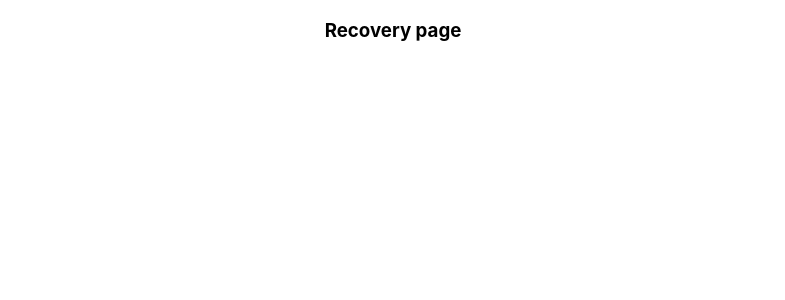
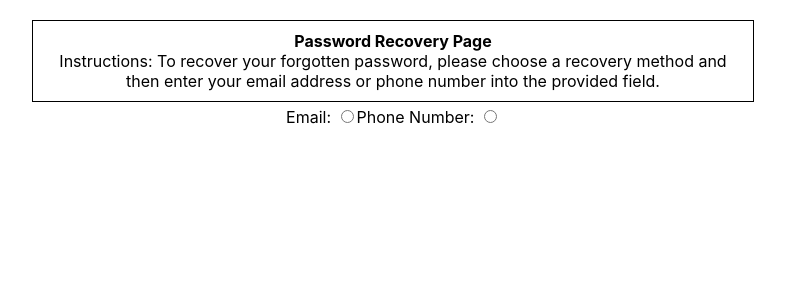
Before and after one commit to jbz6587/ezBank, a React (Create React App) app in the folder ezbank/: page /pwrecovery in a window 1280 px wide. Shown: the top 300 px of the page, without its empty margins (247-1032 px from the left). Built offline with nearby package versions, Linux system fonts and the light colour scheme.

Commit message:
Made progress on the password recovery page

```diff
--- /dev/null
+++ b/ezbank/src/css/pwrecovery.css
@@ -0,0 +1,14 @@
+
+#instructions {
+	text-align: center;
+	border-style: solid;
+	border-width: 1px;
+	border-color: black;
+	margin: 20px auto 5px auto;
+	padding: 10px;
+	width: 700px;
+}
+
+label {
+	width: auto;
+}
--- a/ezbank/src/views/pwrecovery.js
+++ b/ezbank/src/views/pwrecovery.js
@@ -1,11 +1,40 @@
 import React, { Component } from 'react';
+import '../css/pwrecovery.css';
 
 export default class PWRecovery extends Component {
+
+	displayRecoveryField = () => {
+
+		var fieldHtml = "";
+
+		if(document.getElementById("EmailRadio").checked){
+			fieldHtml = "<form id='pwRecoveryForm'><label>Email:</label> <input type='email'/></form>";
+			document.getElementById("RecoveryField").innerHTML = fieldHtml;
+		}
+		else if (document.getElementById("PhoneNumRadio").checked){
+			fieldHtml = "<form id='pwRecoveryForm'><label>Phone Number:</label> <input type='tel'/></form>";
+			document.getElementById("RecoveryField").innerHTML = fieldHtml;
+		}
+		else {
+			document.getElementById("RecoveryField").innerHTML = "";
+		}
+
+		console.log("Radio button was clicked");
+	}
 
 	render() {
 		return(
 		<div>
-			<h3>Recovery page</h3>
+			<div id="instructions">
+				<b>Password Recovery Page</b>
+				<br/>
+				Instructions: To recover your forgotten password, please choose a recovery method and then enter your email address or phone number into the provided field.
+			</div>
+			Email: <input id="EmailRadio" type="radio" value="Email" name="RecoveryMethod" onClick={this.displayRecoveryField}/>
+			Phone Number: <input id="PhoneNumRadio" type="radio" value="Phone" name="RecoveryMethod" onClick={this.displayRecoveryField}/>
+			<div id="RecoveryField">
+
+			</div>
 		</div>
 
 		)
```
